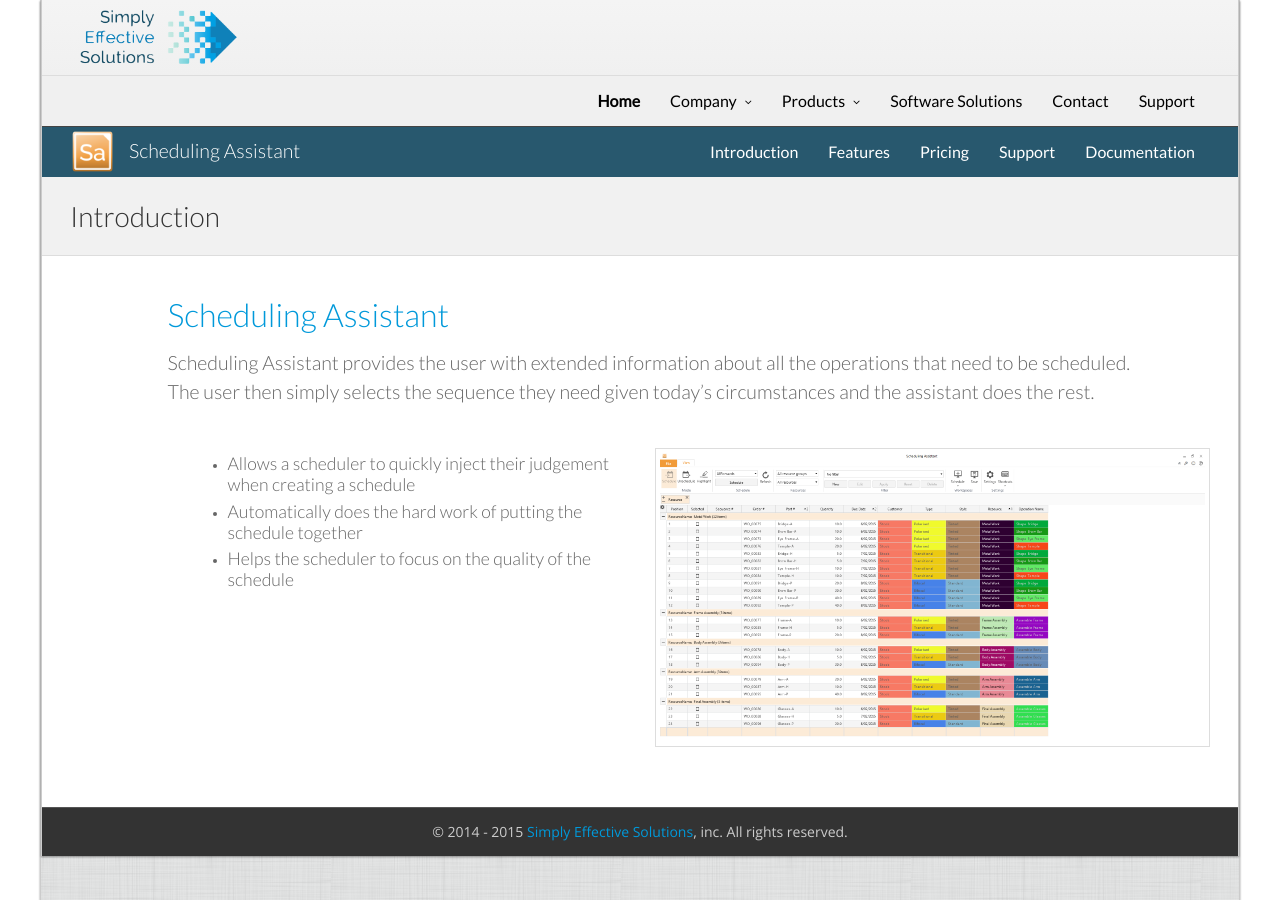
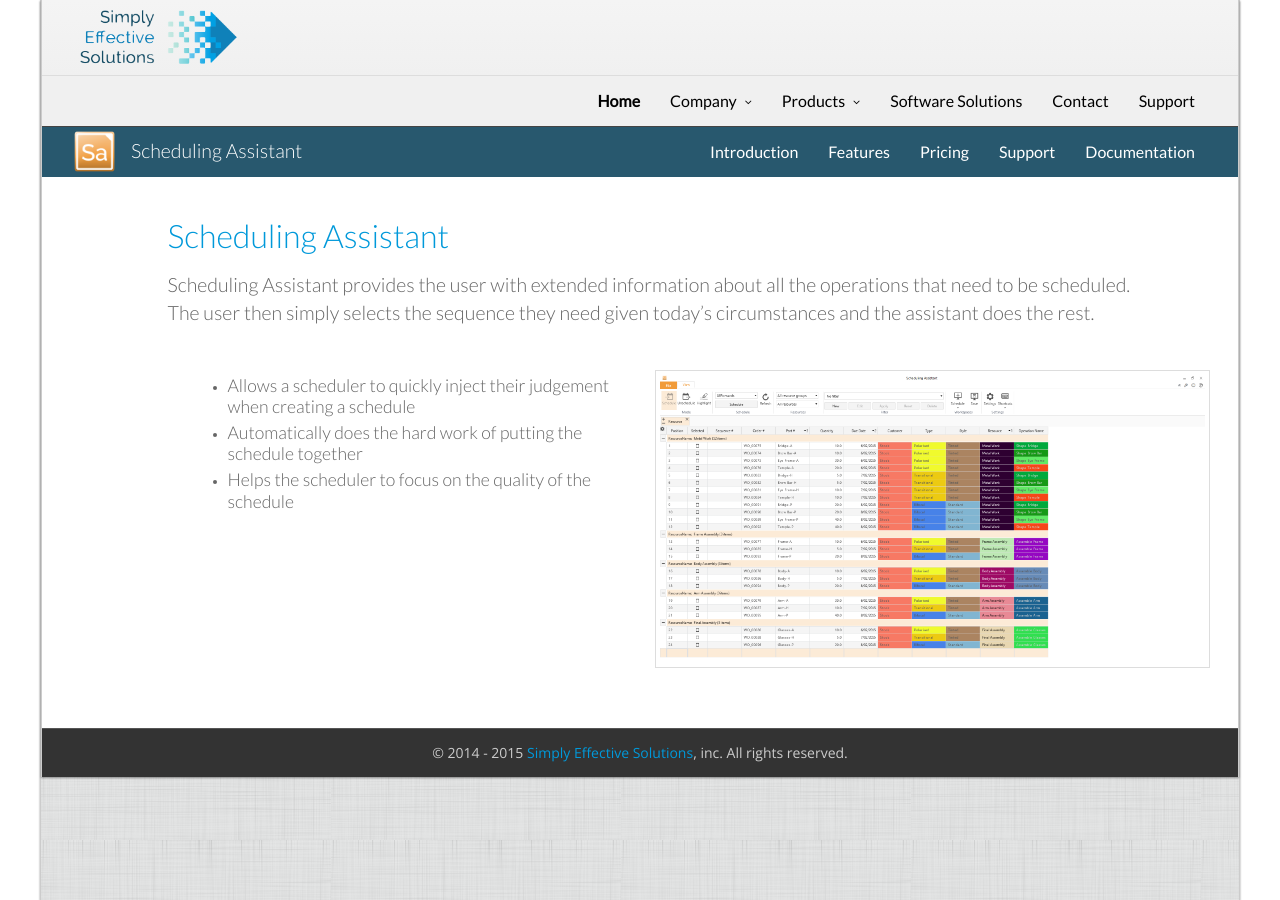
Before and after one commit to Orcomp/SESWebsite, a Jekyll site: the page built from SA/01-Introduction.html, in a window 1280 px wide. Built offline with Jekyll 4.4.1, drawn with Linux system fonts in a browser that asks for light colours; some web fonts are replaced.

Commit message:
Revert "INFRA-31 Adds breadcrumb to SA pages"
This reverts commit 07e36f54396a2704c572cc4084df9f726d4efb84.

```diff
--- a/SA/01-Introduction.html
+++ b/SA/01-Introduction.html
@@ -16,11 +16,6 @@
       description5: ""
       description6: ""
 ---
-
-<header class="main-header">
-    <div class="container">
-        <h1 class="page-title">{{page.sa_title}}</h1>
-    </div>
 <style>
   .solutions h4 {
     color:rgb(102, 102, 102);
@@ -28,7 +23,6 @@
     margin-top: 5px;
   }
 </style>
-</header>
 
 <div class="container margin-bottom margin-top solutions">
     <section>
--- a/SA/02-Features.html
+++ b/SA/02-Features.html
@@ -3,17 +3,12 @@
 sa_title: Features
 permalink: /products/SA/features/
 ---
-<header class="main-header">
-    <div class="container">
-        <h1 class="page-title">{{page.sa_title}}</h1>
-    </div>
 <style>
   .features section {
     height: 500px;
     padding: 100px 100px;
   }
 </style>
-</header>
 
 <div class="container margin-bottom features">
     <section>
--- a/SA/03-Pricing.html
+++ b/SA/03-Pricing.html
@@ -3,17 +3,12 @@
 sa_title: Pricing
 permalink: /products/SA/pricing/
 ---
-<header class="main-header">
-    <div class="container">
-        <h1 class="page-title">{{page.sa_title}}</h1>
-    </div>
 <style>
   .pricing section {
     height: 500px;
     padding: 100px 100px;
   }
 </style>
-</header>
 
 <div class="container margin-bottom pricing">
     <section>
--- a/SA/04-Support.html
+++ b/SA/04-Support.html
@@ -3,17 +3,12 @@
 sa_title: Support
 permalink: /products/SA/support/
 ---
-<header class="main-header">
-    <div class="container">
-        <h1 class="page-title">{{page.sa_title}}</h1>
-    </div>
 <style>
   .support section {
     height: 500px;
     padding: 100px 100px;
   }
 </style>
-</header>
 
 <div class="container margin-bottom support">
     <section>
--- a/SA/05-Documentation.html
+++ b/SA/05-Documentation.html
@@ -3,17 +3,12 @@
 sa_title: Documentation
 permalink: /products/SA/documentation/
 ---
-<header class="main-header">
-    <div class="container">
-        <h1 class="page-title">{{page.sa_title}}</h1>
-    </div>
 <style>
   .documentation section {
     height: 500px;
     padding: 100px 100px;
   }
 </style>
-</header>
 
 <div class="container margin-bottom documentation">
     <section>
--- a/_includes/sa_header.html
+++ b/_includes/sa_header.html
@@ -10,7 +10,7 @@
     <div class="container">
         <!-- Brand and toggle get grouped for better mobile display -->
         <div class="navbar-header">
-            <img src="http://www.sesolutions.net.au/img/solutions/SaIcon.png" style="width:45px; margin:2px 2px 2px 0px;">
+            <img src="http://www.sesolutions.net.au/img/solutions/SaIcon.png" style="width:45px; margin:2px 2px;">
             <h4 style="float:right; color:white; margin:12px;">Scheduling Assistant</h4>
         </div> <!-- navbar-header -->
 
```
Lines whose indentation alone changed are shown as unchanged.
